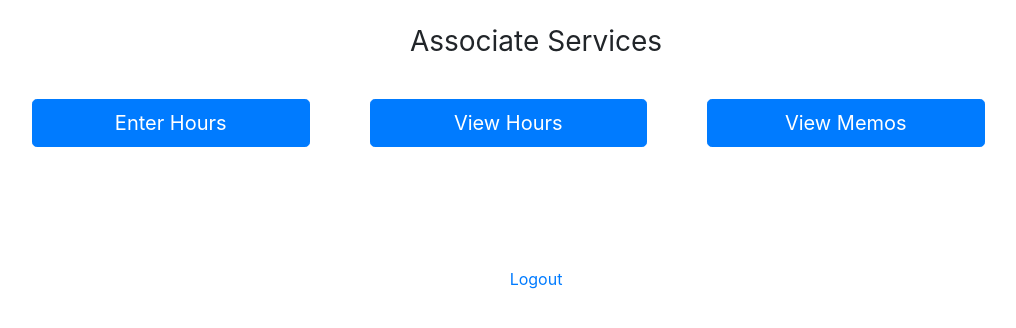
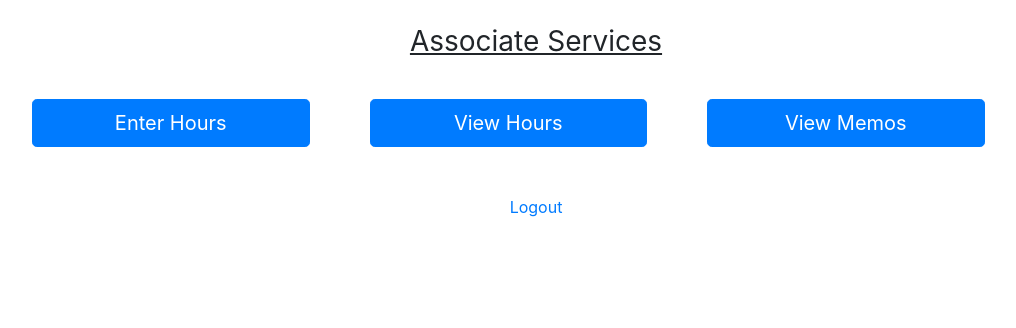
Before and after one commit to mobolaji000/associate.prepwithmo, a Flask app: template app/templates/associate_services.html in a window 1280 px wide. Shown: the part 254-582 px from the top of the page, without its empty margins (104-1120 px from the left). Run offline with Flask 2, Linux system fonts and the light colour scheme; the template is opened without the code that fills it, so the values that code supplies are empty; parts of the project's set-up code (start-up, migrations or seed data) failed here and were passed over; some libraries are stand-ins or nearby versions.

Commit message:
typo in printing

```diff
--- a/app/templates/associate_services.html
+++ b/app/templates/associate_services.html
@@ -18,7 +18,7 @@
 
 
 	   <img class="mb-4" src="/static/logo.png" alt="" width="330" height="255">
-  <h1 class="h3 mb-3 font-weight-normal">Associate Services</h1>
+  <h1 class="h3 mb-3 font-weight-normal"><u>Associate Services</u></h1>
 	     <br>
 
 	  <div>
@@ -31,9 +31,7 @@
 
 		  </div>
 
-	  <br> <br> <br> <br> <br>
-
-
+	  <br> <br>
 
 		   <div class="container"><a class="link-primary" href="/logout">Logout</a></div>
 
--- a/app/templates/view_hours.html
+++ b/app/templates/view_hours.html
@@ -135,6 +135,8 @@
 </form>
       </div>
 	  <br><br><br>
+	    <div class="container"><a class="link-primary" href="/logout">Logout</a></div>
+	    </div>
 
   </div>
 
--- a/app/views.py
+++ b/app/views.py
@@ -299,9 +299,9 @@ def view_memos():
                     student = AppDBUtil.getStudentByEmail(key)
                     SendMessagesToClients.sendSMS(to_numbers=[student['parent_1_phone_number'],student['parent_2_phone_number'],student['student_phone_number']],message_as_text=memos,message_as_image=not_memos)
 
-    print(view_memos_contents)
-    print(students_info)
-    print(tutors_info)
+        print(view_memos_contents)
+        print(students_info)
+        print(tutors_info)
     return render_template('view_memos.html', tutors_info=json.dumps(tutors_info), students_info=json.dumps(students_info), students_reports=students_reports, is_admin=is_admin)
 
 @login_manager.user_loader
```
